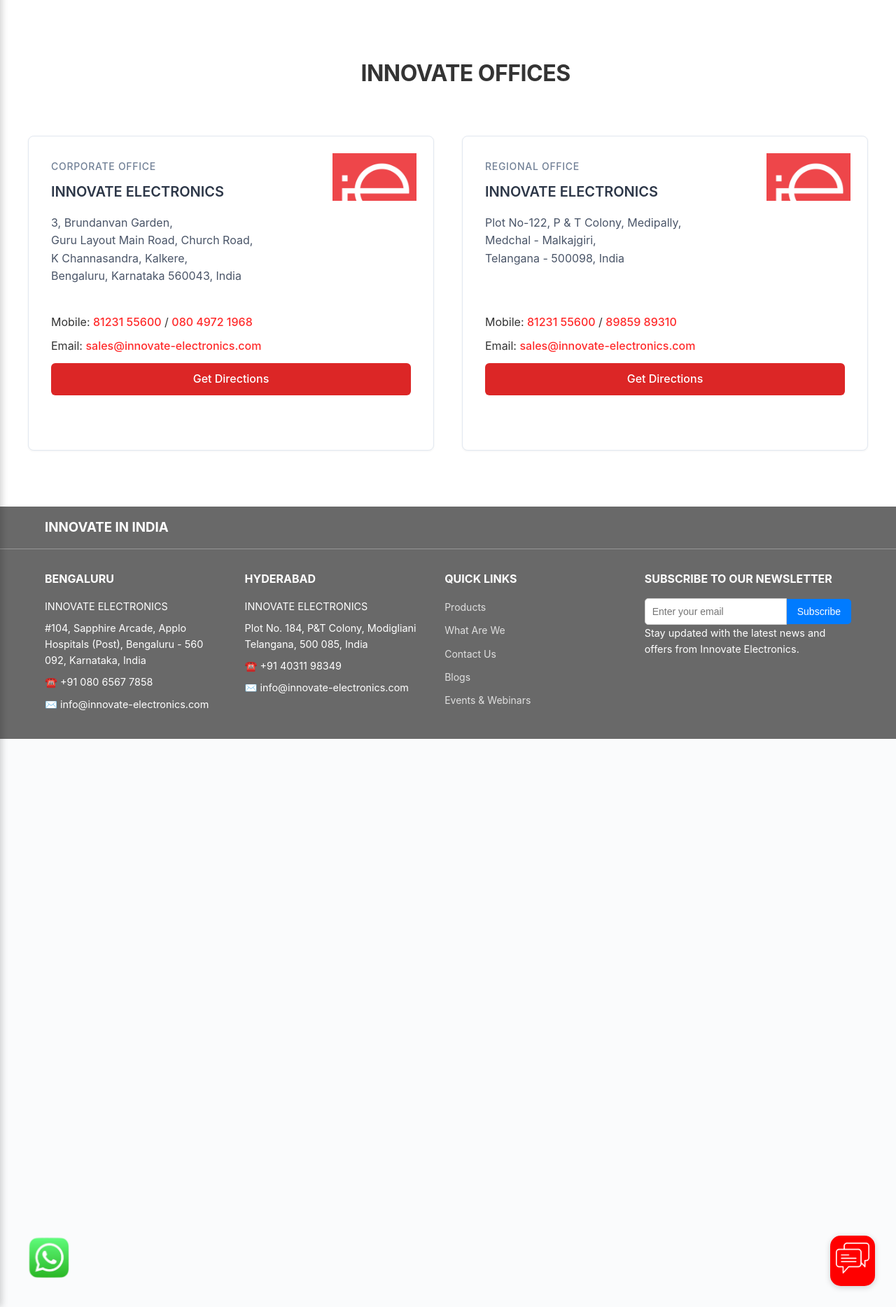
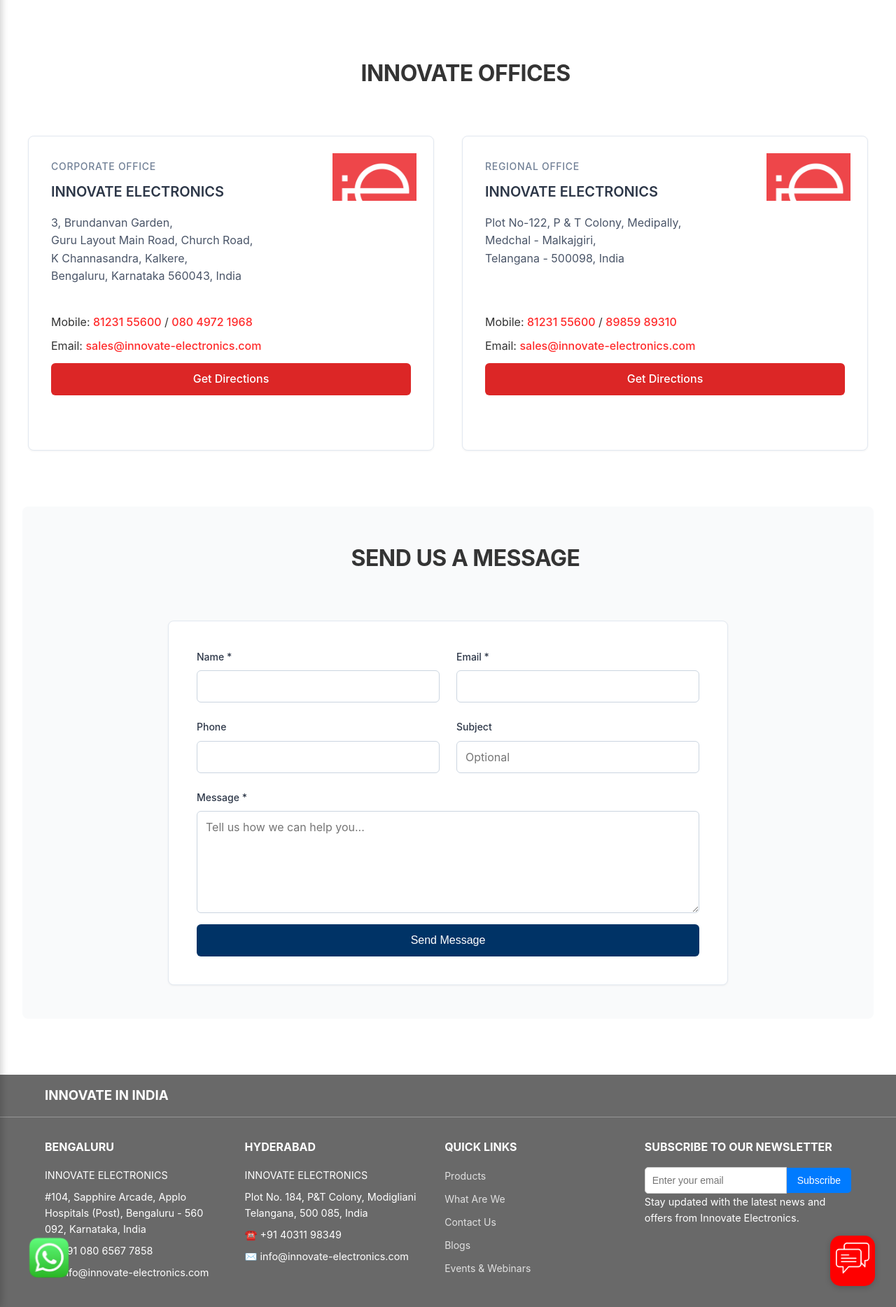
Before and after one commit to parthpatyl/innovate_electronics, a PHP site: page /contactus.html in a window 1280 px wide. Shown: the part 461-2329 px from the top of the page at 70% size. Run offline with PHP 8.4, Linux system fonts and the light colour scheme.

Commit message:
Some Cursor fixes

```diff
--- a/backend/controllers/newsletterController.js
+++ b/backend/controllers/newsletterController.js
@@ -7,7 +7,7 @@
   // Get all newsletters
   getAllNewsletters: async (req, res) => {
     try {
-      const newsletters = await Newsletter.find(query)
+      const newsletters = await Newsletter.find({})
         .sort({ createdAt: -1 })
         .populate('sentBy', 'name email');
 
--- a/frontend/blogs.html
+++ b/frontend/blogs.html
@@ -71,7 +71,7 @@
                 wa.innerHTML = '<img src="assets/whatsapp_icon.png" alt="WhatsApp">';
                 wa.title = 'Chat on WhatsApp';
                 wa.onclick = function () {
-                    window.open('https://wa.me/919999999999', '_blank');
+                    window.open('https://wa.me/918123155600', '_blank');
                 };
                 document.body.appendChild(wa);
             }
--- a/frontend/contactus.html
+++ b/frontend/contactus.html
@@ -18,6 +18,7 @@
     <div id="overlay"></div>
     <script src="js/header.js"></script>
     <script src="js/chatbot.js"></script>
+    <script src="js/config.js"></script>
 
     <header class="hero-section">
         <div class="hero-overlay">
@@ -84,6 +85,41 @@
                 </div>
             </div>
         </section>
+
+        <!-- Contact Form Section -->
+        <section class="contact-form-section">
+            <h2 class="section-title">SEND US A MESSAGE</h2>
+            <div class="contact-form-container">
+                <form id="contact-form" class="contact-form">
+                    <div class="form-row">
+                        <div class="form-group">
+                            <label for="name">Name *</label>
+                            <input type="text" id="name" name="name" required>
+                        </div>
+                        <div class="form-group">
+                            <label for="email">Email *</label>
+                            <input type="email" id="email" name="email" required>
+                        </div>
+                    </div>
+                    <div class="form-row">
+                        <div class="form-group">
+                            <label for="phone">Phone</label>
+                            <input type="tel" id="phone" name="phone">
+                        </div>
+                        <div class="form-group">
+                            <label for="subject">Subject</label>
+                            <input type="text" id="subject" name="subject" placeholder="Optional">
+                        </div>
+                    </div>
+                    <div class="form-group">
+                        <label for="message">Message *</label>
+                        <textarea id="message" name="message" rows="6" required placeholder="Tell us how we can help you..."></textarea>
+                    </div>
+                    <button type="submit" class="submit-btn">Send Message</button>
+                    <div id="contact-alert" class="contact-alert" style="display: none;"></div>
+                </form>
+            </div>
+        </section>
     </main>
 
     <div id="footer-section"></div>
@@ -125,8 +161,80 @@
                 .then(response => response.text())
                 .then(data => {
                     document.getElementById('footer-section').innerHTML = data;
+                    // Load footer.js after footer is loaded
+                    const script = document.createElement('script');
+                    script.src = basePath + 'js/footer.js';
+                    document.body.appendChild(script);
                 });
         })();
+    </script>
+
+    <script>
+        // Contact form submission
+        document.addEventListener('DOMContentLoaded', function() {
+            const contactForm = document.getElementById('contact-form');
+            const contactAlert = document.getElementById('contact-alert');
+
+            function showContactAlert(message, isSuccess) {
+                contactAlert.textContent = message;
+                contactAlert.className = 'contact-alert ' + (isSuccess ? 'success' : 'error');
+                contactAlert.style.display = 'block';
+
+                setTimeout(() => {
+                    contactAlert.style.display = 'none';
+                }, 5000);
+            }
+
+            if (contactForm) {
+                contactForm.addEventListener('submit', async function(e) {
+                    e.preventDefault();
+
+                    const submitButton = contactForm.querySelector('button[type="submit"]');
+                    const originalButtonText = submitButton.textContent;
+
+                    // Disable form while submitting
+                    submitButton.disabled = true;
+                    submitButton.textContent = 'Sending...';
+
+                    const formData = {
+                        name: document.getElementById('name').value,
+                        email: document.getElementById('email').value,
+                        phone: document.getElementById('phone').value,
+                        subject: document.getElementById('subject').value,
+                        message: document.getElementById('message').value
+                    };
+
+                    try {
+                        const apiUrl = typeof getApiUrl === 'function'
+                            ? getApiUrl('api/contact')
+                            : '/api/contact';
+
+                        const response = await fetch(apiUrl, {
+                            method: 'POST',
+                            headers: {
+                                'Content-Type': 'application/json',
+                            },
+                            body: JSON.stringify(formData)
+                        });
+
+                        const result = await response.json();
+
+                        if (result.success) {
+                            showContactAlert(result.message || 'Thank you for your message! We will get back to you soon.', true);
+                            contactForm.reset();
+                        } else {
+                            showContactAlert(result.message || 'Failed to send message. Please try again.', false);
+                        }
+                    } catch (error) {
+                        console.error('Contact form error:', error);
+                        showContactAlert('An error occurred. Please try again later.', false);
+                    } finally {
+                        submitButton.disabled = false;
+                        submitButton.textContent = originalButtonText;
+                    }
+                });
+            }
+        });
     </script>
 </body>
 
--- a/frontend/css/contactus.css
+++ b/frontend/css/contactus.css
@@ -162,6 +162,113 @@
     transform: translateY(-1px);
 }
 
+/* Contact Form Section */
+.contact-form-section {
+    margin-top: 5rem;
+    padding: 3rem 2rem;
+    background-color: #f9fafb;
+    border-radius: 8px;
+}
+
+.contact-form-container {
+    max-width: 800px;
+    margin: 0 auto;
+}
+
+.contact-form {
+    background: #ffffff;
+    padding: 2.5rem;
+    border-radius: 8px;
+    box-shadow: 0 1px 3px rgba(0, 0, 0, 0.05);
+    border: 1px solid #e2e8f0;
+}
+
+.form-row {
+    display: grid;
+    grid-template-columns: 1fr 1fr;
+    gap: 1.5rem;
+    margin-bottom: 1.5rem;
+}
+
+.form-group {
+    display: flex;
+    flex-direction: column;
+}
+
+.form-group label {
+    font-size: 0.875rem;
+    font-weight: 500;
+    color: #2d3748;
+    margin-bottom: 0.5rem;
+}
+
+.form-group input,
+.form-group textarea {
+    padding: 0.75rem;
+    border: 1px solid #cbd5e0;
+    border-radius: 6px;
+    font-size: 1rem;
+    font-family: inherit;
+    transition: border-color 0.2s ease;
+}
+
+.form-group input:focus,
+.form-group textarea:focus {
+    outline: none;
+    border-color: #003366;
+    box-shadow: 0 0 0 3px rgba(0, 51, 102, 0.1);
+}
+
+.form-group textarea {
+    resize: vertical;
+    min-height: 120px;
+}
+
+.submit-btn {
+    width: 100%;
+    padding: 0.875rem 1.5rem;
+    background: #003366;
+    color: white;
+    border: none;
+    border-radius: 6px;
+    font-size: 1rem;
+    font-weight: 500;
+    cursor: pointer;
+    transition: all 0.2s ease;
+    margin-top: 1rem;
+}
+
+.submit-btn:hover:not(:disabled) {
+    background: #002244;
+    transform: translateY(-1px);
+    box-shadow: 0 4px 6px rgba(0, 0, 0, 0.1);
+}
+
+.submit-btn:disabled {
+    opacity: 0.6;
+    cursor: not-allowed;
+}
+
+.contact-alert {
+    margin-top: 1rem;
+    padding: 0.875rem 1rem;
+    border-radius: 6px;
+    font-size: 0.875rem;
+    text-align: center;
+}
+
+.contact-alert.success {
+    background-color: #d4edda;
+    color: #155724;
+    border: 1px solid #c3e6cb;
+}
+
+.contact-alert.error {
+    background-color: #f8d7da;
+    color: #721c24;
+    border: 1px solid #f5c6cb;
+}
+
 /* Footer */
 .footer-section {
     text-align: center;
@@ -197,4 +304,18 @@
     .office-logo {
         width: 100px;
     }
+
+    .contact-form-section {
+        margin-top: 3rem;
+        padding: 2rem 1rem;
+    }
+
+    .contact-form {
+        padding: 1.5rem;
+    }
+
+    .form-row {
+        grid-template-columns: 1fr;
+        gap: 1rem;
+    }
 }
--- a/frontend/events.html
+++ b/frontend/events.html
@@ -112,7 +112,7 @@
                 wa.innerHTML = '<img src="assets/whatsapp_icon.png" alt="WhatsApp">';
                 wa.title = 'Chat on WhatsApp';
                 wa.onclick = function() {
-                    window.open('https://wa.me/919999999999', '_blank');
+                    window.open('https://wa.me/918123155600', '_blank');
                 };
                 document.body.appendChild(wa);
             }
--- a/frontend/js/config.js
+++ b/frontend/js/config.js
@@ -23,9 +23,15 @@
 
 // Helper function to get full API URL
 function getApiUrl(endpoint) {
-    if (typeof API_CONFIG === 'undefined' || !API_CONFIG.BASE_URL) {
-        throw new Error('API_CONFIG is not defined or missing BASE_URL');
+    if (typeof API_CONFIG === 'undefined') {
+        throw new Error('API_CONFIG is not defined');
     }
+
+    // If BASE_URL is empty (production), use relative URL
+    if (!API_CONFIG.BASE_URL || API_CONFIG.BASE_URL === '') {
+        return '/' + endpoint.replace(/^\//, '');
+    }
+
     // Use the original regex to avoid invalid character error
     return (API_CONFIG.BASE_URL + '/' + endpoint).replace(/([^:]\/)\/+/g, '$1');
 }
--- a/frontend/js/script.js
+++ b/frontend/js/script.js
@@ -290,7 +290,7 @@
                     <input type="time" class="form-input" id="time" name="time">
                 </div>
                 <div class="form-group">
-                    <label class="form-label" for="location">Location</label>
+                    <label class="form-label" for="location">Location/Link</label>
                     <input type="text" class="form-input" id="location" name="location">
                 </div>
                 <div class="form-group">
--- a/frontend/landingpage.html
+++ b/frontend/landingpage.html
@@ -28,7 +28,7 @@
           wa.innerHTML = '<img src="assets/whatsapp_icon.png" alt="WhatsApp">';
           wa.title = 'Chat on WhatsApp';
           wa.onclick = function() {
-            window.open('https://wa.me/919999999999', '_blank');
+            window.open('https://wa.me/918123155600', '_blank');
           };
           document.body.appendChild(wa);
         }
--- a/frontend/productpagemain.html
+++ b/frontend/productpagemain.html
@@ -35,7 +35,7 @@
                 wa.id = 'whatsapp-btn';
                 wa.innerHTML = '<img src="assets/whatsapp_icon.png" alt="WhatsApp">';
                 wa.title = 'Chat on WhatsApp';
-                wa.onclick = () => window.open('https://wa.me/919999999999', '_blank');
+                wa.onclick = () => window.open('https://wa.me/918123155600', '_blank');
                 document.body.appendChild(wa);
             }
         })();
--- a/frontend/products.html
+++ b/frontend/products.html
@@ -25,7 +25,7 @@
           wa.innerHTML = '<img src="assets/whatsapp_icon.png" alt="WhatsApp">';
           wa.title = 'Chat on WhatsApp';
           wa.onclick = function() {
-            window.open('https://wa.me/919999999999', '_blank');
+            window.open('https://wa.me/918123155600', '_blank');
           };
           document.body.appendChild(wa);
         }
--- a/frontend/subcategory.html
+++ b/frontend/subcategory.html
@@ -26,7 +26,7 @@
           wa.innerHTML = '<img src="assets/whatsapp_icon.png" alt="WhatsApp">';
           wa.title = 'Chat on WhatsApp';
           wa.onclick = function() {
-            window.open('https://wa.me/919999999999', '_blank');
+            window.open('https://wa.me/918123155600', '_blank');
           };
           document.body.appendChild(wa);
         }
```
Also changed, not shown: backend/controllers/contactController.js (added, +108 -0 lines), backend/server.js (+3 -5 lines), frontend/js/footer.js (+5 -2 lines), innovatelectronics.categories_items_list.json (deleted, +0 -36 lines), categories_product_structure.json (renamed from product_structure.json).
